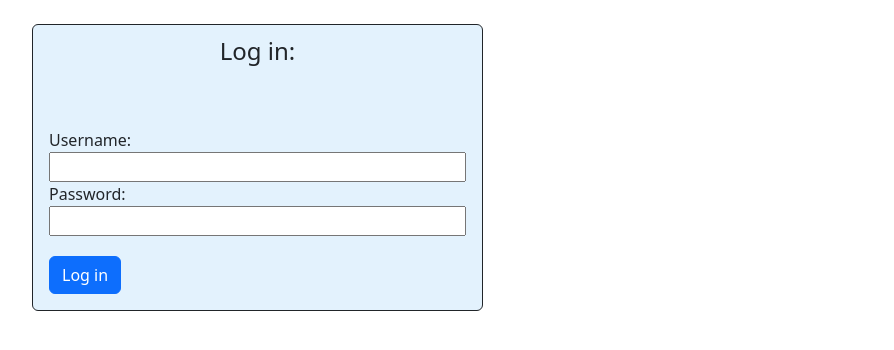
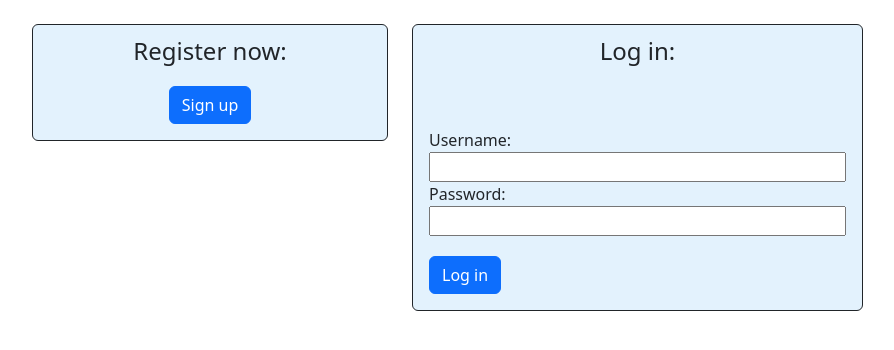
Before and after one commit to DoriDoro/LITRevu-project, a Django app: page / in a window 1280 px wide. Shown: the part 56-406 px from the top of the page, without its empty margins (50-944 px from the left). Run offline with Django 4.2, Linux system fonts and the light colour scheme.

Commit message:
created regist form

```diff
--- a/accounts/forms.py
+++ b/accounts/forms.py
@@ -1,4 +1,14 @@
 from django import forms
+from django.contrib.auth.forms import UserCreationForm
+
+from .models import User
+
+
+class SignupForm(UserCreationForm):
+
+    class Meta(UserCreationForm.Meta):
+        model = User
+        fields = ('username', 'password1', 'password2')
 
 
 class LoginForm(forms.Form):
--- a/accounts/templates/login_page.html
+++ b/accounts/templates/login_page.html
@@ -3,6 +3,15 @@
 {% block content %}
 <div class="container main mt-4">
   <div class="row">
+    <div class="col-md-4">
+      <div class="card border-dark my-3" style="background-color: #e3f2fd;">
+        <div class="card-body bg-transparent text-center">
+          <h4 class="card-subtitle"> Register now: </h4>
+          <a class="btn btn-primary margin-btn" href="{% url 'accounts:register' %}" role="button"> Sign up </a>
+        </div>
+      </div>
+    </div>
+
     <div class="col-md-5">
       <div class="card border-dark my-3" style="background-color: #e3f2fd;">
         <div class="card-body bg-transparent">
@@ -17,7 +26,7 @@
                 {{ field }}
               {% endfor %}
             </div>
-          <button type="submit" class="btn btn-primary"> Log in </button>
+          <button type="submit" class="btn btn-primary margin-btn"> Log in </button>
           </form>
         </div>
       </div>
--- a/accounts/urls.py
+++ b/accounts/urls.py
@@ -1,9 +1,10 @@
 from django.urls import path
 
-from .views import login_page_view
+from .views import signup_page_view, login_page_view
 
 app_name = 'accounts'
 
 urlpatterns = [
     path('', login_page_view, name='login'),
+    path('signup/', signup_page_view, name='register'),
 ]
--- a/accounts/views.py
+++ b/accounts/views.py
@@ -1,7 +1,23 @@
+from django.conf import settings
 from django.contrib.auth import login, authenticate
-from django.shortcuts import render
+from django.shortcuts import redirect, render
 
-from .forms import LoginForm
+from .forms import SignupForm, LoginForm
+
+
+def signup_page_view(request):
+    form = SignupForm()
+
+    if request.method == 'POST':
+        form = SignupForm(request.POST)
+
+        if form.is_valid():
+            user = form.save()
+            login(request, user)
+
+            return redirect(settings.LOGIN_REDIRECT_URL)
+
+    return render(request, 'register_page.html', context={'form': form})
 
 
 def login_page_view(request):
--- a/litrevu/settings.py
+++ b/litrevu/settings.py
@@ -142,3 +142,4 @@ DEFAULT_AUTO_FIELD = "django.db.models.BigAutoField"
 AUTH_USER_MODEL = "accounts.User"
 
 LOGIN_URL = 'accounts:login'
+LOGIN_REDIRECT_URL = 'review:review_page'
--- a/litrevu/urls.py
+++ b/litrevu/urls.py
@@ -23,6 +23,7 @@ from django.urls import path, include
 urlpatterns = [
     path("admin/", admin.site.urls),
     path("", include('accounts.urls', namespace='accounts')),
+    path("", include('review.urls', namespace='review')),
 ]
 
 if settings.DEBUG:
--- /dev/null
+++ b/review/urls.py
@@ -0,0 +1,6 @@
+from django.urls import path
+
+app_name = 'review'
+
+urlpatterns = [
+]
--- a/ui/static/css/styles.css
+++ b/ui/static/css/styles.css
@@ -15,5 +15,8 @@
 .login-inputs {
     display: flex;
     flex-direction: column;
-    margin-bottom: 20px;
 }
+
+.margin-btn {
+    margin-top: 20px;
+}
```
Also changed, not shown: accounts/templates/register_page.html (added, +25 -0 lines), db.sqlite3.
